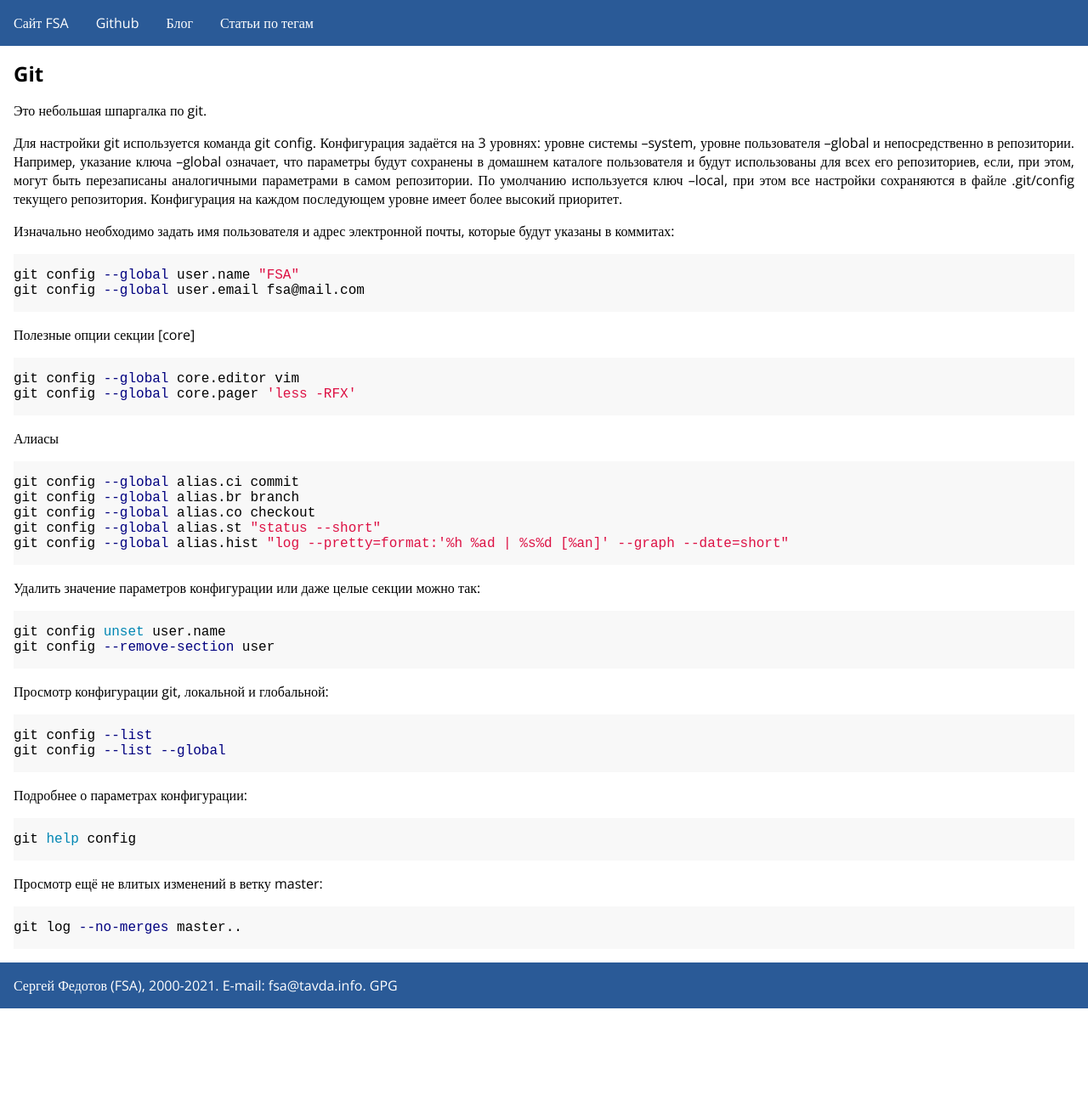
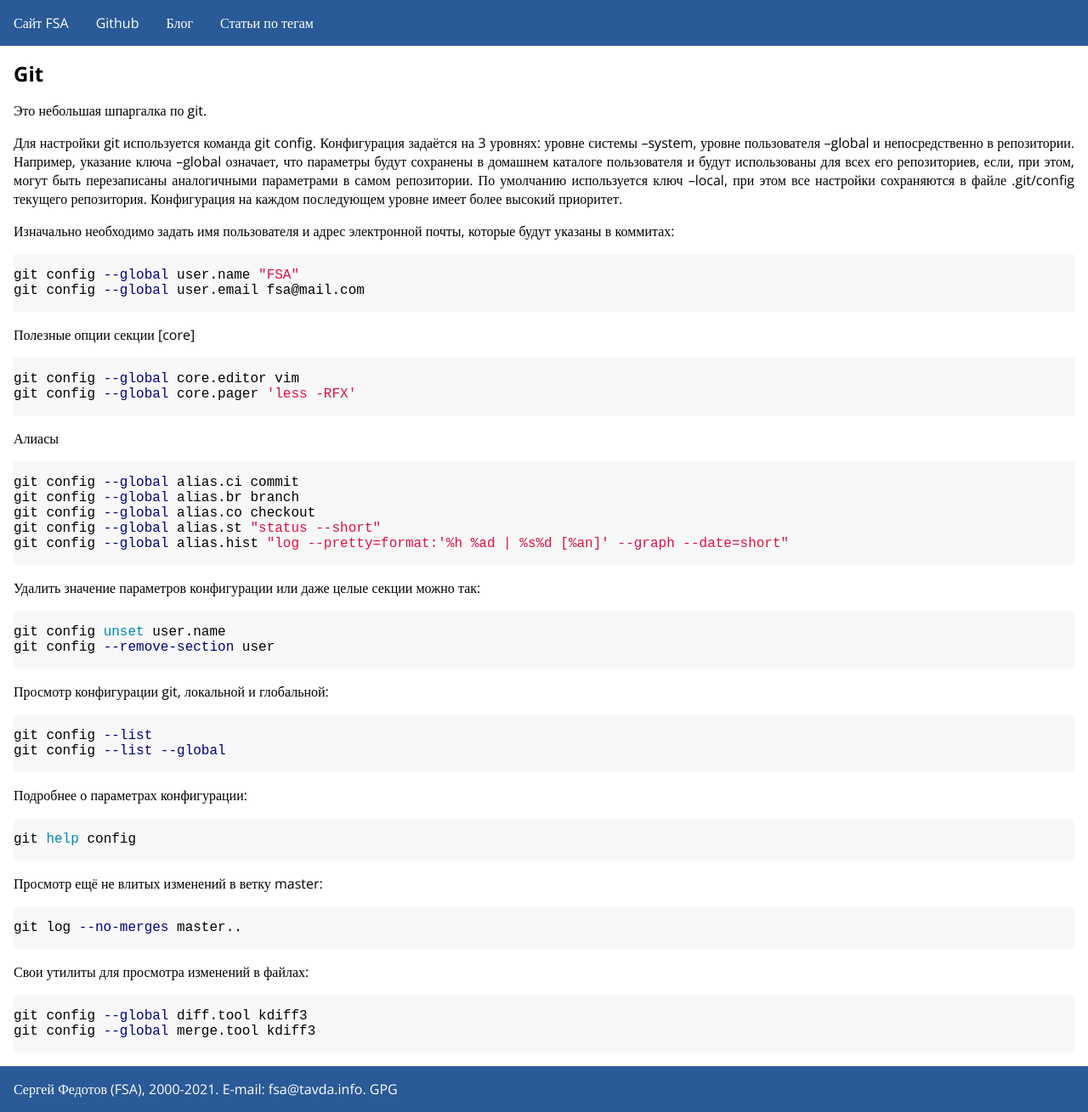
Before and after one commit to fsa/site, a Jekyll site: the page built from _posts/2021-05-06-git.md, in a window 1280 px wide. Shown: the whole page at 85% size. Built offline with Jekyll 4.4.1, drawn with Linux system fonts in a browser that asks for light colours; before the commit the page ends 1187 px from its top, so only the background shows below that.

Commit message:
Update 2021-05-06-git.md

````diff
--- a/_posts/2021-05-06-git.md
+++ b/_posts/2021-05-06-git.md
@@ -44,3 +44,8 @@ git help config
 ```bash
 git log --no-merges master..
 ```
+Свои утилиты для просмотра изменений в файлах:
+```bash
+git config --global diff.tool kdiff3
+git config --global merge.tool kdiff3
+```
````
